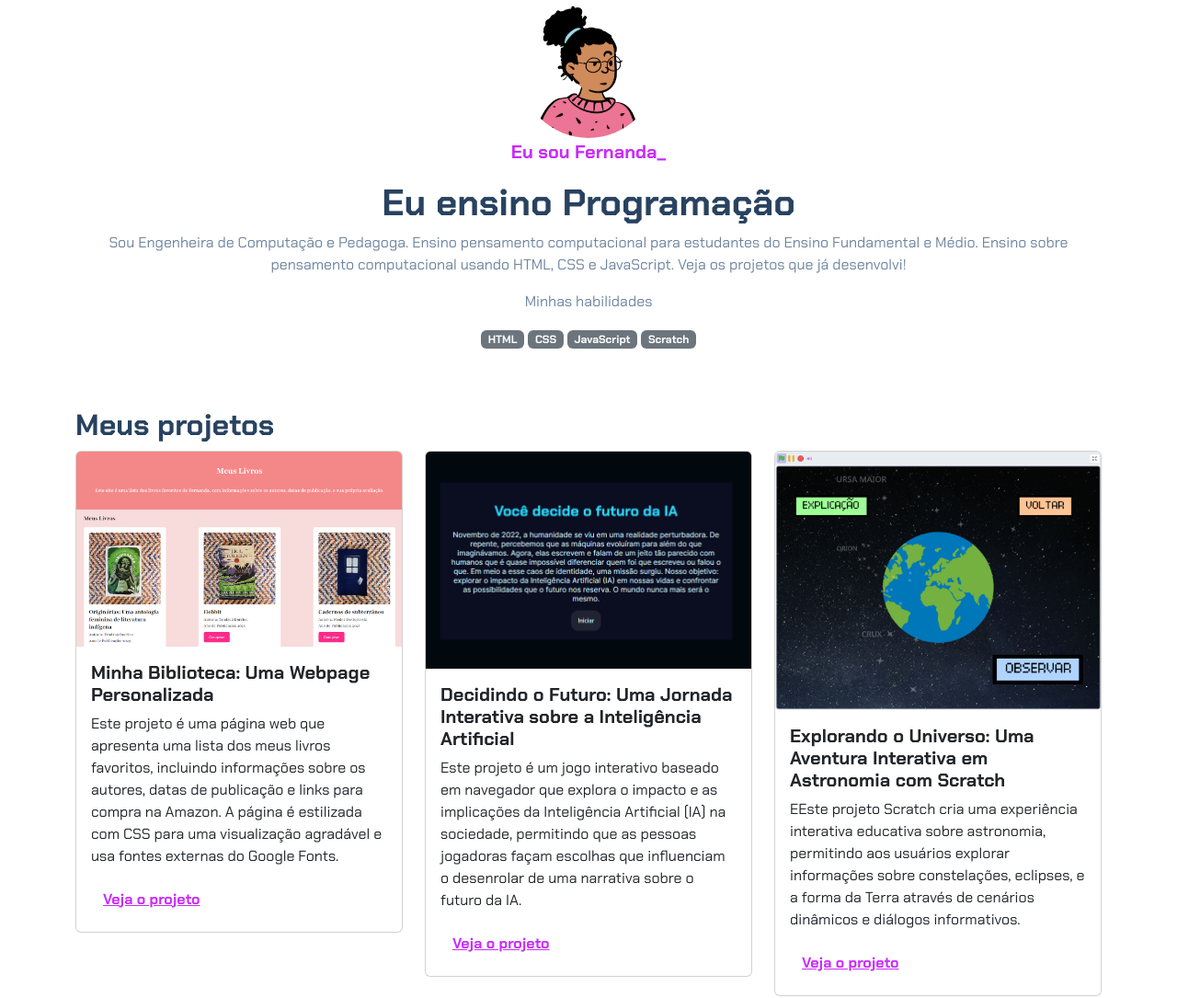
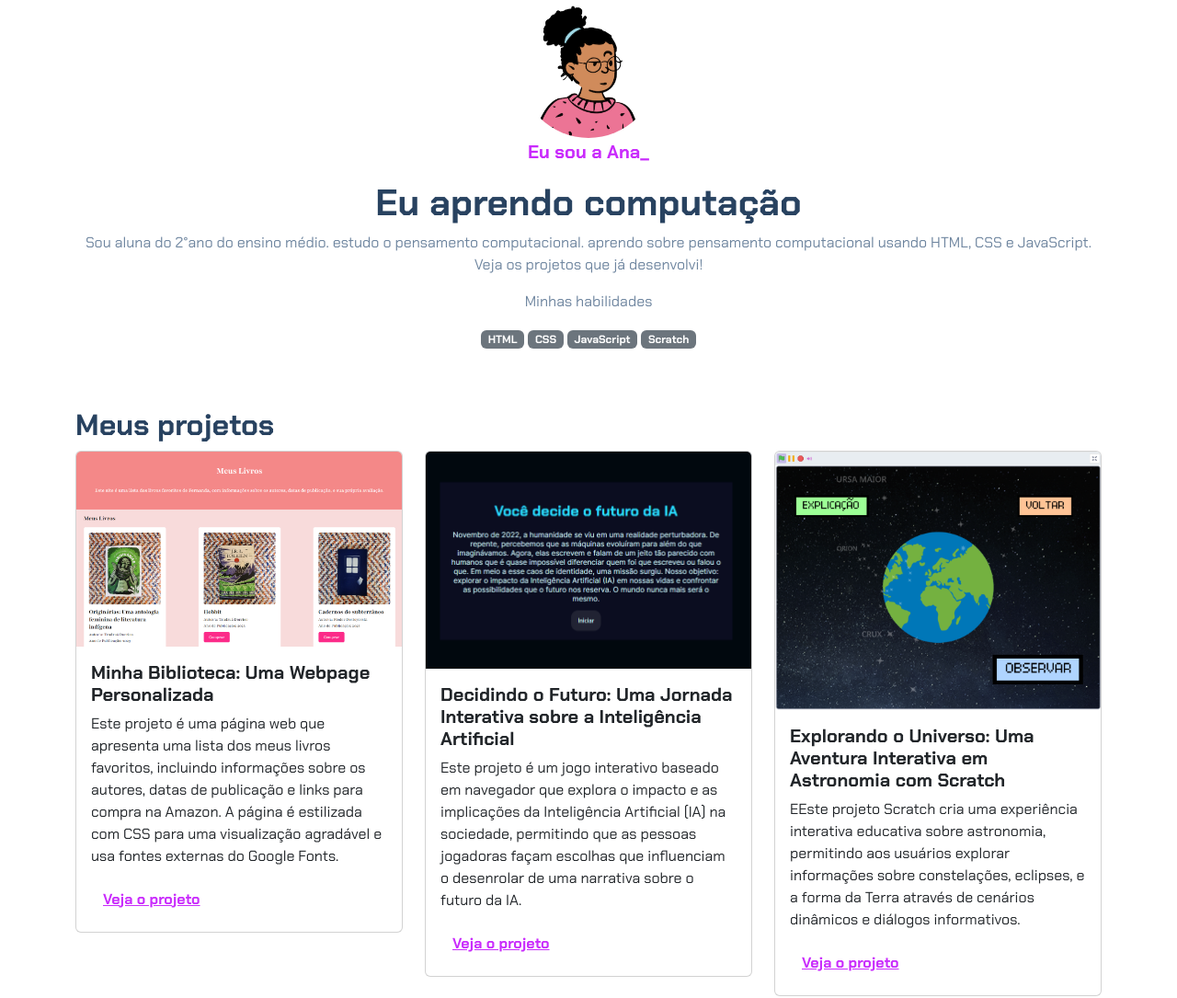
Before and after one commit to anjeiras/meu-portif-lio, a plain HTML site: page index.html in a window 1280 px wide. Shown: the top 1085 px of the page at 92% size. Drawn offline with nearby package versions, Linux system fonts and the light colour scheme.

Commit message:
add file

```diff
--- a/index.html
+++ b/index.html
@@ -14,10 +14,9 @@
     <header class="container text-center">
         <img src="img/avatar-perfil.png" alt="avatar da Fernanda" class="rounded-circle" width="150" height="150"
             srcset="">
-        <p class="lead">Eu sou Fernanda_</p>
-        <h1>Eu ensino Programação</h1>
-        <p>Sou Engenheira de Computação e Pedagoga. Ensino pensamento computacional para estudantes do Ensino
-            Fundamental e Médio. Ensino sobre pensamento computacional usando HTML, CSS e JavaScript. Veja os projetos
+        <p class="lead">Eu sou a Ana_</p>
+        <h1>Eu aprendo computação</h1>
+        <p>Sou aluna do 2°ano do ensino médio. estudo o pensamento computacional. aprendo sobre pensamento computacional usando HTML, CSS e JavaScript. Veja os projetos
             que já desenvolvi!</p>
         <p>Minhas habilidades</p>
         <div>
```
